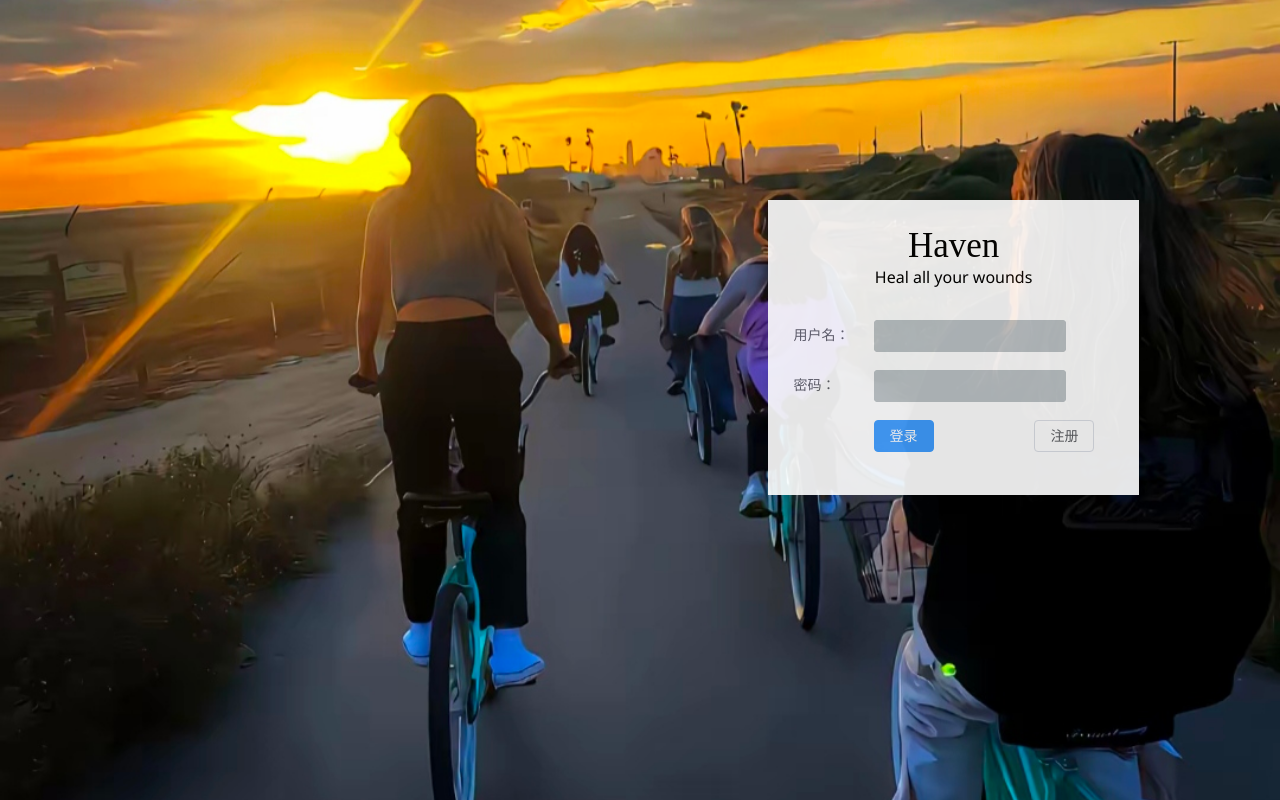
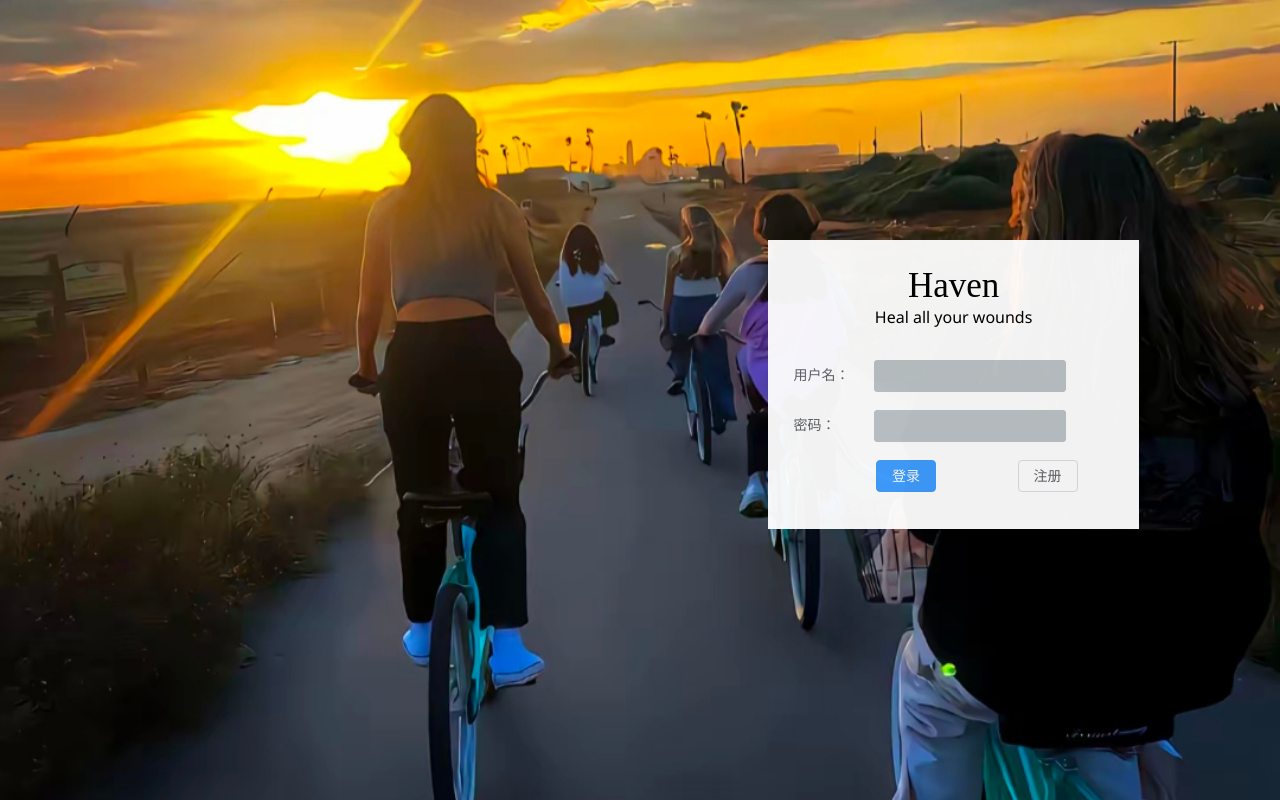
Before and after one commit to 11kyrie-star/haven-healing-you-all-, a Vue app: page /login in a window 1280 px wide. Built offline with nearby package versions, Linux system fonts and the light colour scheme.

Commit message:
完成了登录和注册两个按钮状态的改变

```diff
--- a/src/Login/index.vue
+++ b/src/Login/index.vue
@@ -11,8 +11,8 @@
             <el-input v-model="form.password" style="width: 80%;" class="input"></el-input>
             </el-form-item>
             <el-form-item>
-                <el-button type="primary" @click="onsubmit" style="margin-right: 37%;">登录</el-button>
-                <el-button @click="enroll">注册</el-button>
+                <el-button :type=primary @click="onsubmit" class="loginin">登录</el-button>
+                <el-button @click="enroll" class="register" :type="primary2">注册</el-button>
             </el-form-item>
         </el-form>
       </div>
@@ -20,8 +20,11 @@
 </template>
 
 <script setup lang="ts">
-import {ref,reactive} from 'vue'
+import {ref,reactive, watch} from 'vue'
 const formRef=ref()
+const judge=ref(true)
+const primary=ref('primary')
+const primary2=ref('')
 const form=reactive({
     username:'',
     password:''
@@ -55,18 +58,30 @@ const rules=reactive({
     ]
 })
 const onsubmit=()=>{
+    if(!primary.value){
+        primary.value='primary'
+        primary2.value=''
+    }
+    if(form.username && form.password){
     formRef.value.validate((valid:boolean)=>{
         if(valid){
 
         }
     })
 }
+}
 const enroll=()=>{
+    if(!primary2.value){
+        primary.value=''
+        primary2.value='primary'
+    }
+    if(form.username && form.password){
     formRef.value.validate((valid:boolean)=>{
         if(valid){
 
         }
     })
+}
 }
 </script>
 
@@ -80,11 +95,22 @@ const enroll=()=>{
         width: 25%;
         height: fit-content;
         padding:2%;
+        padding-bottom: 4%;
         background-color:$login-form-bgcolor;
-        opacity: 0.9;
+        opacity: 0.95;
         position: absolute;
-        top: 25%;
+        top: 30%;
         left: 60%;
+        .loginin{
+            position: absolute;
+            top: 73%;
+            left: 1%;
+        }
+        .register{
+            position: absolute;
+            top: 73%;
+            left: 55%;
+        }
         .el-form{
             margin-top: 10%;
         }
```
